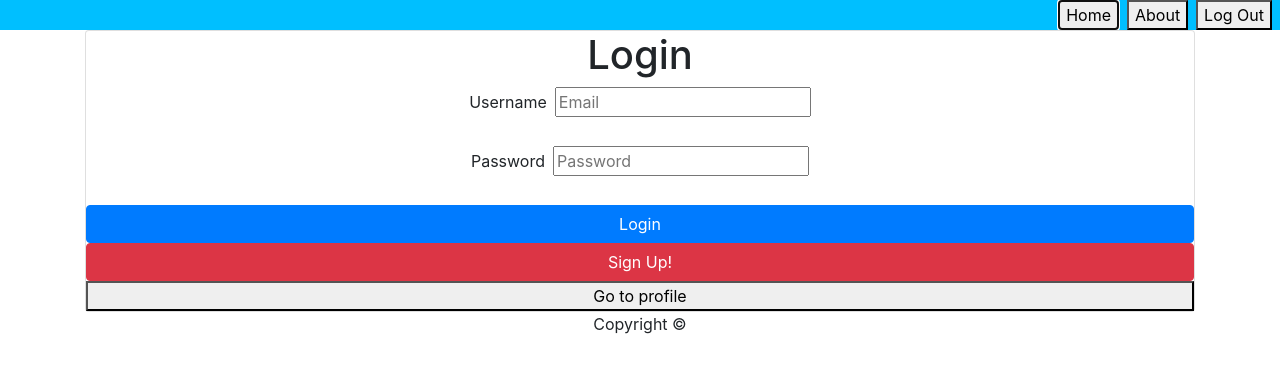
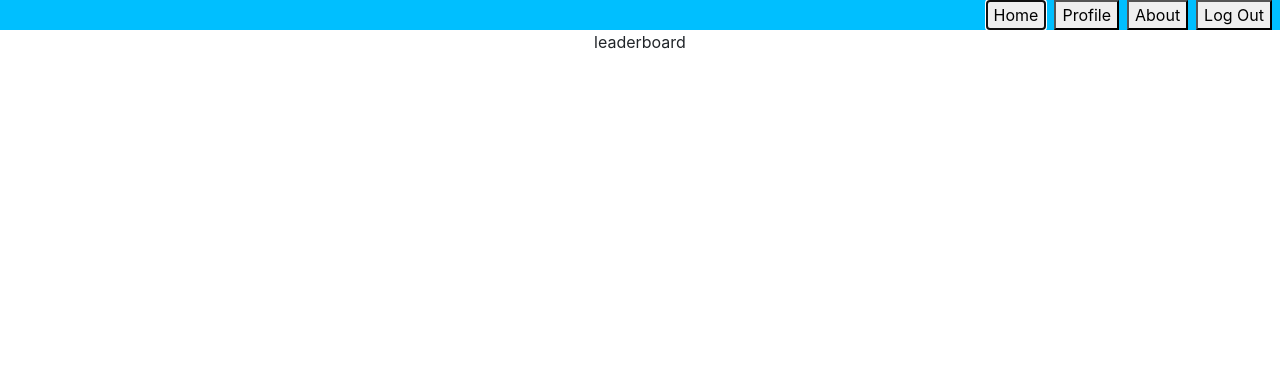
Before and after one commit to JoakimAnder/pappas-pojkar-tips-client, a React (Create React App) app: page / in a window 1280 px wide. Both pictures are taken after a click on the button "Home". Shown: the top 372 px of the page. Built offline with nearby package versions, Linux system fonts and the light colour scheme.

Commit message:
23 Skeleton Quiz

```diff
--- a/src/App.js
+++ b/src/App.js
@@ -7,6 +7,7 @@ import Profile from "./Components/Profile";
 import Registration from "./Components/Registration";
 import Navbar from "./Components/Navbar";
 import ErrorMessage from "./Components/ErrorMessage";
+import Game from "./Components/Game";
 
 
 
@@ -27,7 +28,7 @@ function App() {
   function parseState(page) {
     switch (page) {
       case "profile": return <Profile setPage={setPage} user={user} setError={addError} setUser={setUser}/>;
-
+      case "game": return <Game />;
       case "registration": return <Registration
           setError={addError}
           setUser={setUser}
--- /dev/null
+++ b/src/Components/Game/QuizWindow/index.js
@@ -0,0 +1,12 @@
+import React from 'react';
+
+const QuizWindow = () => {
+    return (
+        <div>
+            {/*tabs*/}
+            {/*quiz*/}
+        </div>
+    );
+};
+
+export default QuizWindow;
--- /dev/null
+++ b/src/Components/Game/index.js
@@ -0,0 +1,14 @@
+import React from 'react';
+import QuizWindow from "./QuizWindow";
+import Leaderboard from "../Leaderboard";
+
+const Game = () => {
+    return (
+        <div>
+            <Leaderboard />
+            <QuizWindow />
+        </div>
+    );
+};
+
+export default Game;
--- a/src/Components/Login/index.js
+++ b/src/Components/Login/index.js
@@ -20,7 +20,7 @@ export default function Login(props) {
                     const user = res.data.data;
                     props.setUser(user);
                     props.setToken(user.token);
-                    props.setPage("profile");
+                    props.setPage("game");
                 }
             })
             .catch(console.log);
--- a/src/Components/Navbar/index.js
+++ b/src/Components/Navbar/index.js
@@ -7,7 +7,10 @@ export default function Navbar(props) {
         <nav className="nav-header">
             <ul className="nav justify-content-end">
                 <li className="nav-item mr-2">
-                    <button onClick={e => props.setPage("home")}>Home</button>
+                    <button onClick={e => props.setPage("game")}>Home</button>
+                </li>
+                <li className="nav-item mr-2">
+                    <button onClick={e => props.setPage("profile")}>Profile</button>
                 </li>
                 <li className="nav-item mr-2">
                     <button onClick={e => props.setPage("About")}>About</button>
```
